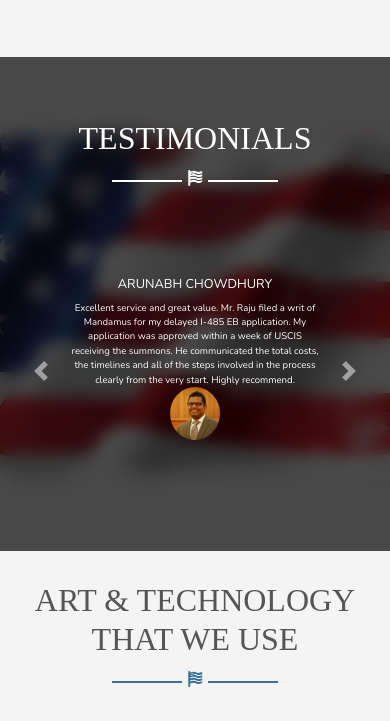
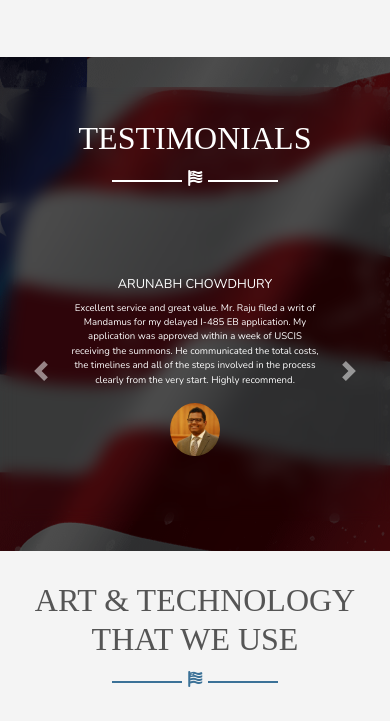
Before and after one commit to AariyanApu/rajulaw, a plain HTML site: page index.html in a window 390 px wide. Shown: the part 6192-6913 px from the top of the page. Drawn offline with nearby package versions, Linux system fonts and the light colour scheme.

Commit message:
fix testimonials bg bug in mobile view

```diff
--- a/style.scss
+++ b/style.scss
@@ -297,8 +297,6 @@ li {
   }
   .mobile-nav-icon {
     margin: 10px 15px 0 auto;
-
-
   }
 }
 
@@ -515,7 +513,6 @@ header {
 
 .testimonials {
   margin: 0;
-
   background-color: var(--lightGray-color);
   background-image: -webkit-linear-gradient(
       rgba(0, 0, 0, 0.7),
@@ -531,6 +528,7 @@ header {
   img {
     border-radius: 100%;
     width: 80px;
+    margin-top: 16px;
 
     @media only screen and (max-width: 767px) {
       width: 50px;
@@ -589,6 +587,12 @@ header {
       color: var(--white-color);
     }
   }
+
+  @media only screen and (max-width: 767px) {
+    background-size: auto;
+    background-attachment: scroll;
+  }
+
 }
 
 // *---------------  ART & TECH ---------------
@@ -701,6 +705,10 @@ header {
       color: var(--white-color);
     }
   }
+  @media only screen and (max-width: 767px) {
+    background-size: auto;
+    background-attachment: scroll;
+  }
 }
 
 .credit--area {
@@ -739,11 +747,10 @@ header {
       }
     }
   }
-  .footer{
+  .footer {
     margin-top: 40px;
     .social--media {
-      li{
-
+      li {
         a {
           color: var(--white-color);
           &:hover {
@@ -824,8 +831,7 @@ header {
       }
     }
     .social--media {
-      li{
-
+      li {
         a {
           color: var(--white-color);
           &:hover {
```
Also changed, not shown: index.html (+5 -0 lines), team.html (+0 -1 lines), style.css, 1 other file.
